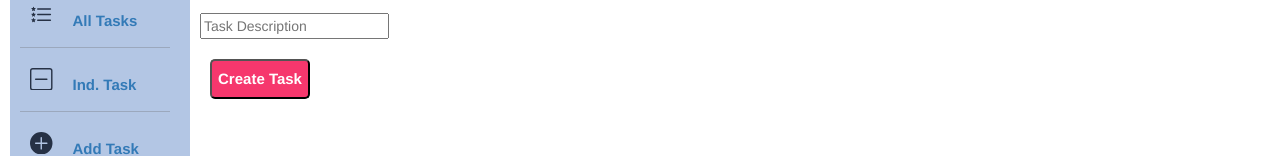
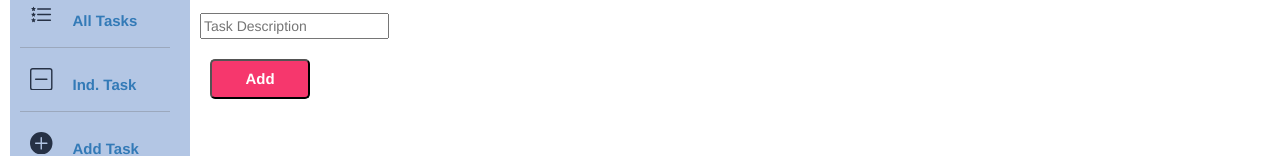
Before and after one commit to will-hoefer/projectforpipeline, an Angular app: page /create in a window 1280 px wide. Shown: the part 135-291 px from the top of the page. Built offline with nearby package versions, Linux system fonts and the light colour scheme.

Commit message:
updating

```diff
--- a/src/app/create-task/create-task.component.html
+++ b/src/app/create-task/create-task.component.html
@@ -3,6 +3,6 @@
     <form [formGroup]="todos">
         <h2>Insert New Task</h2>
         <input type="text" formControlName='title' placeholder="Task Description"><br><br>
-        <button (click)='createTask(todos)'>Create Task</button>
+        <button (click)='createTask(todos)'>Add</button>
     </form>
 </div>
--- a/src/app/create-task/create-task.component.ts
+++ b/src/app/create-task/create-task.component.ts
@@ -1,7 +1,7 @@
 import { Component, OnInit } from '@angular/core';
 import { FormGroup, FormControl } from '@angular/forms';
 import { TasksService } from '../services/tasks.service';
-import { ActivatedRoute } from '@angular/router';
+import { ActivatedRoute, Router } from '@angular/router';
 
 @Component({
   selector: 'app-create-task',
@@ -13,13 +13,14 @@ export class CreateTaskComponent implements OnInit {
     title: new FormControl
   });
 
-  constructor(private route: ActivatedRoute, private update: TasksService) { }
+  constructor(private route: ActivatedRoute, private update: TasksService, private _router: Router) { }
 
   createTask(todoSub: FormGroup){
     const form = JSON.stringify(todoSub.value);
     this.update.postTask(form).subscribe(
       response => {
         console.log('success');
+        this._router.navigate(['/view']);
       }
     );
   }
```
